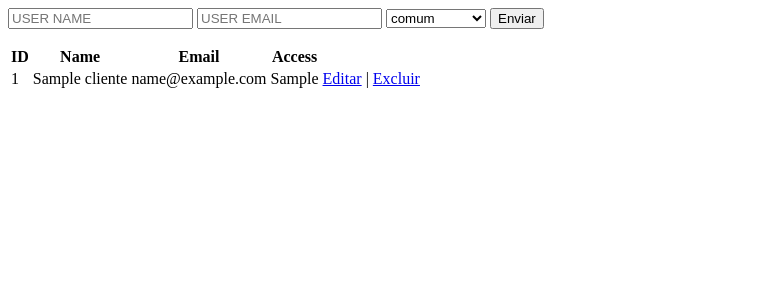
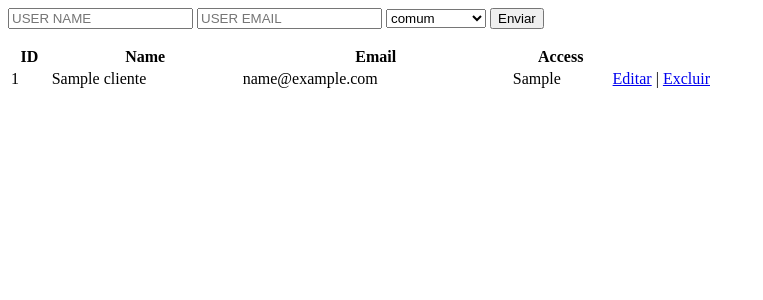
Before and after one commit to Tjaos/simple_crud_php, a PHP site: page / in a window 1280 px wide. Shown: the top 300 px of the page, without its empty margins (0-763 px from the left). Run offline with PHP 8.4, Linux system fonts and the light colour scheme; tables that the repository leaves empty or names only in its code hold one stand-in row (values such as "Sample post").

Commit message:
pequena correção

```diff
--- a/index.php
+++ b/index.php
@@ -45,10 +45,10 @@ $sql->execute();
 
 $fetchUsers = $sql->fetchall();
 //exibe a tabela
-echo '<table>';
+echo '<table style="width: 800px;">';
 echo '<tr><th>ID</th><th>Name</th><th>Email</th><th>Access</th></tr>';
 foreach ($fetchUsers as $key => $value) {
-    echo '<tr>';
+    echo '<tr style="width: 800px;">';
     echo  '<td>'.$value['id'].'</td>';
     echo  '<td>'.$value['name'].'</td>';
     echo  '<td>'.$value['email'].'</td>';
```
Also changed, not shown: README.md.
